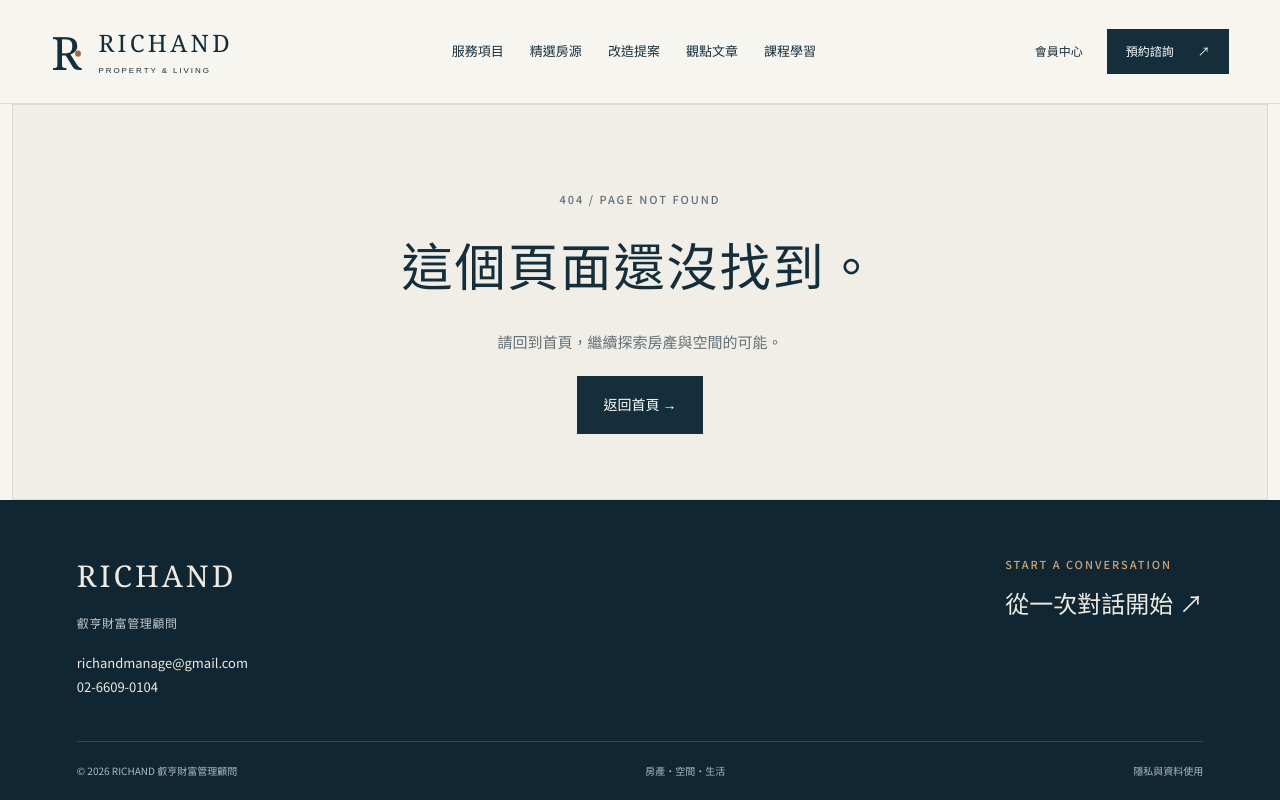
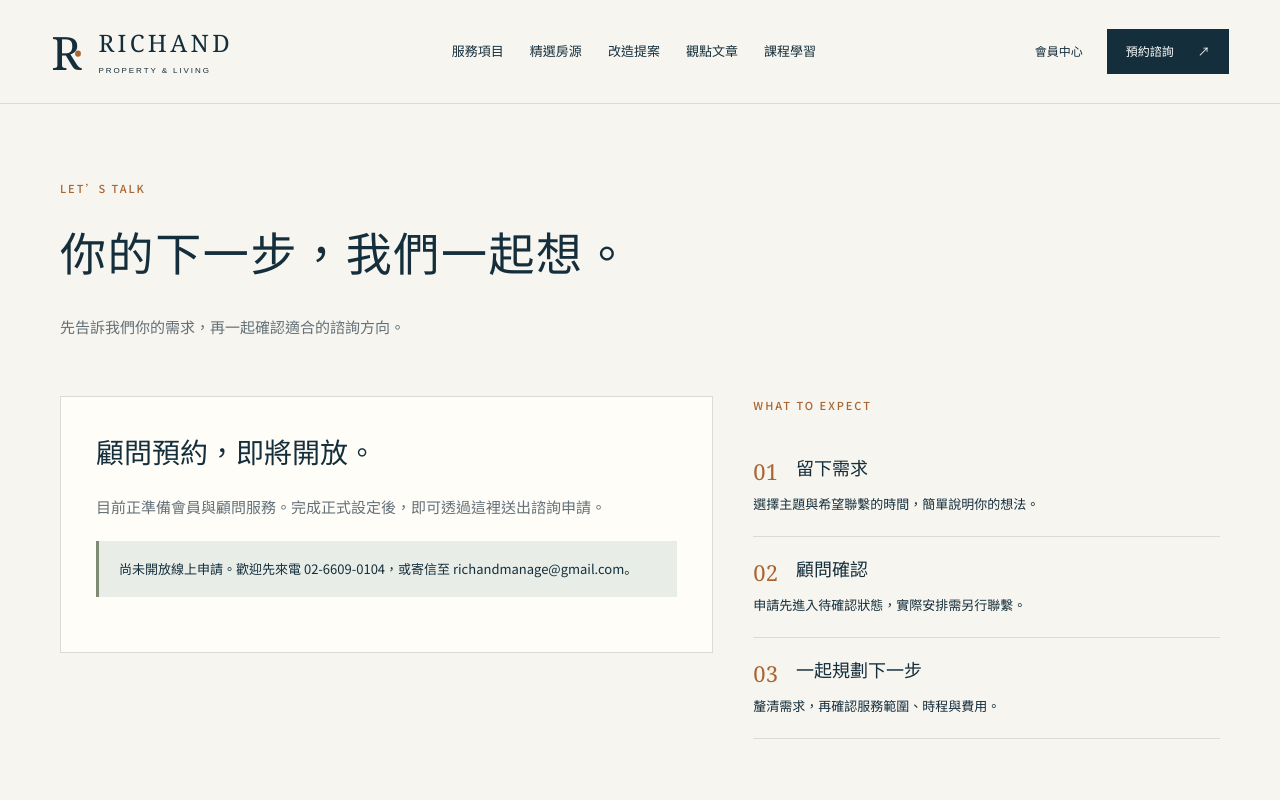
Before and after one commit to richandmanage-create/richand-website, a Next.js app: page /booking in a window 1280 px wide. Before the commit this address had no page. Shown: the top 800 px of the page. Built offline with nearby package versions, Linux system fonts and the light colour scheme; no server answers.

Commit message:
Add RICHAND source: src/app/booking/page.tsx

```diff
--- /dev/null
+++ b/src/app/booking/page.tsx
@@ -0,0 +1,9 @@
+import Link from 'next/link';
+import { PageIntro } from '@/components/shell';
+import { currentMember } from '@/lib/auth';
+import { authReady } from '@/lib/config';
+import BookingForm from '@/components/booking-form';
+import { dateBounds } from '@/lib/booking-policy';
+export const dynamic='force-dynamic';
+export const metadata={title:'預約顧問諮詢',robots:{index:false,follow:false}};
+export default async function Page(){const ready=authReady();const member=await currentMember();return <><PageIntro eyebrow="LET’S TALK" title="你的下一步，我們一起想。" description="先告訴我們你的需求，再一起確認適合的諮詢方向。"/><section className="wrap content-area form-layout"><div>{member?<BookingForm {...dateBounds()}/>:<div className="panel"><h2>{ready?'登入後，留下你的需求。':'顧問預約，即將開放。'}</h2><p>{ready?'使用 LINE 登入，即可送出申請與追蹤進度。':'目前正準備會員與顧問服務。完成正式設定後，即可透過這裡送出諮詢申請。'}</p>{ready?<Link className="button" href="/login">前往 LINE 登入 ↗</Link>:<div className="notice">尚未開放線上申請。歡迎先來電 02-6609-0104，或寄信至 richandmanage@gmail.com。</div>}</div>}</div><aside><p className="eyebrow">WHAT TO EXPECT</p>{[['01','留下需求','選擇主題與希望聯繫的時間，簡單說明你的想法。'],['02','顧問確認','申請先進入待確認狀態，實際安排需另行聯繫。'],['03','一起規劃下一步','釐清需求，再確認服務範圍、時程與費用。']].map(([n,h,p])=><div className="step" key={n}><span>{n}</span><h3>{h}</h3><p>{p}</p></div>)}</aside></section></>}
```
